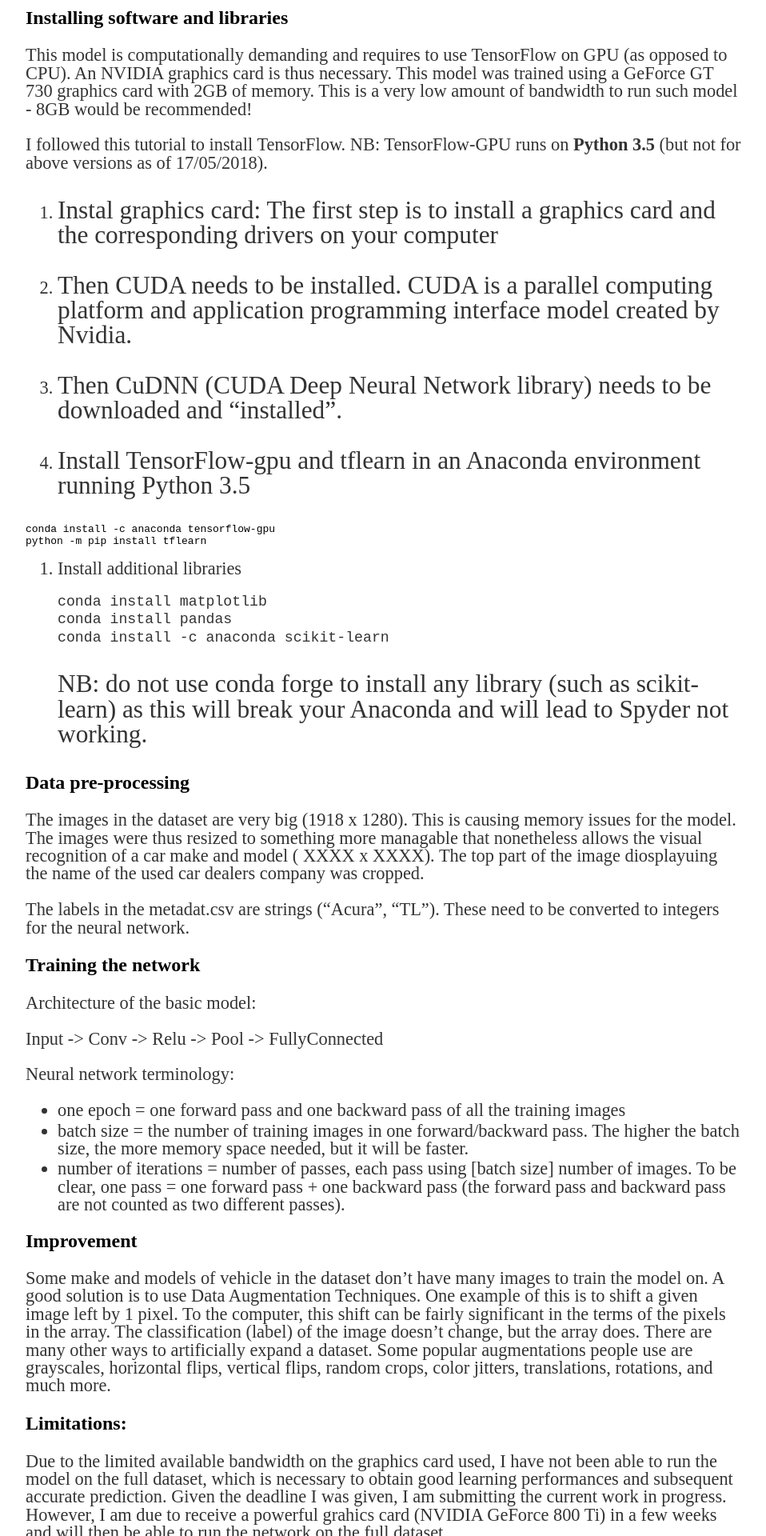
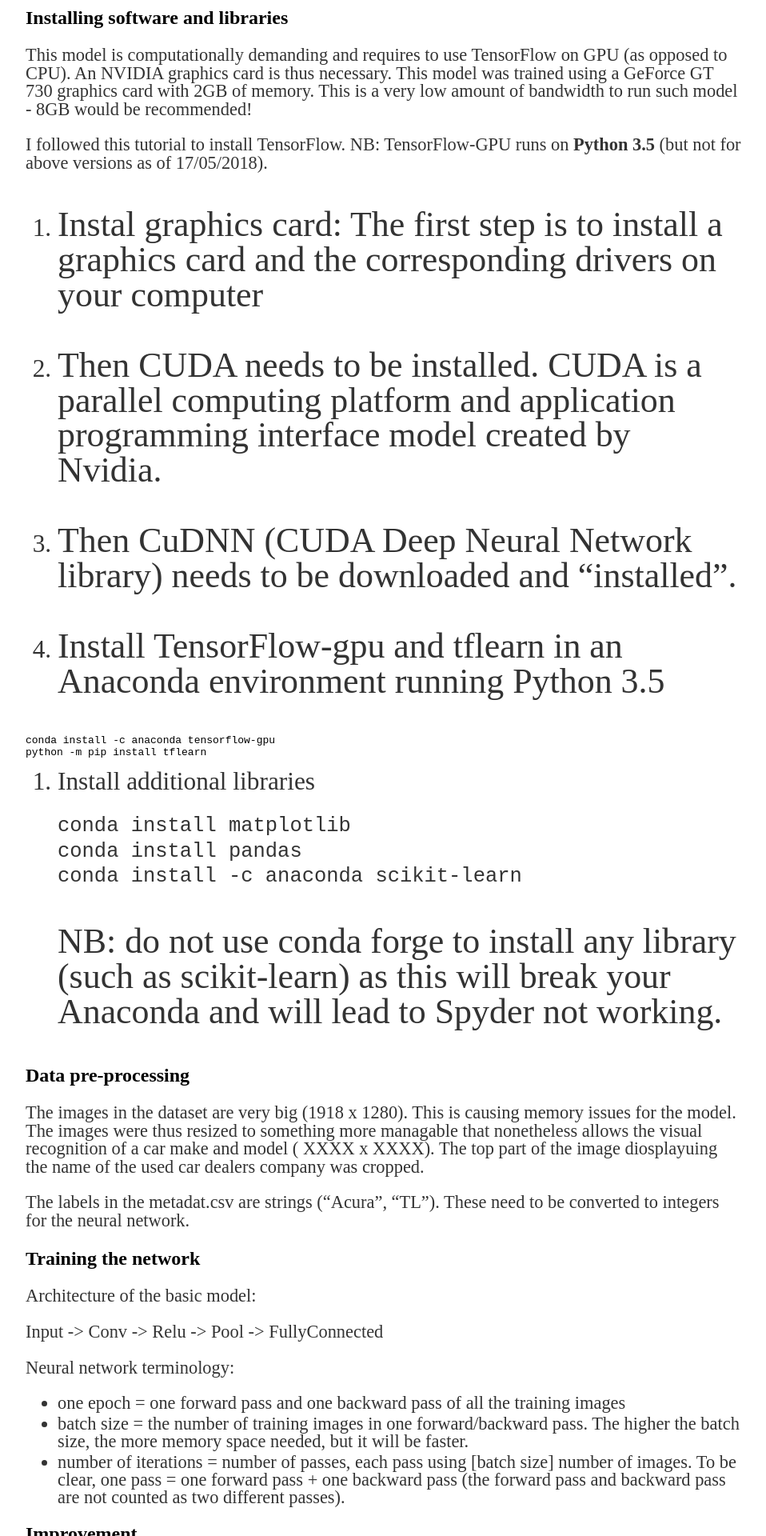
Before and after one commit to mednche/mednche.github.io, a Jekyll site: the page built from _posts/2018-05-08-ImageRecognition.md, in a window 1280 px wide. Shown: the part 1205-3125 px from the top of the page at 80% size, without its empty margins (160-1118 px from the left). Built offline with Jekyll 4.4.1, drawn with Linux system fonts in a browser that asks for light colours.

Commit message:
Update main.css

```diff
--- a/css/main.css
+++ b/css/main.css
@@ -25,6 +25,12 @@
 }
 
 body li {
+    font-size: 1.4em;
+    line-height: 1em;
+    color: #333;
+    margin: 0 0 3px 0;}
+
+body ol {
     font-size: 1.4em;
     line-height: 1em;
     color: #333;
```
